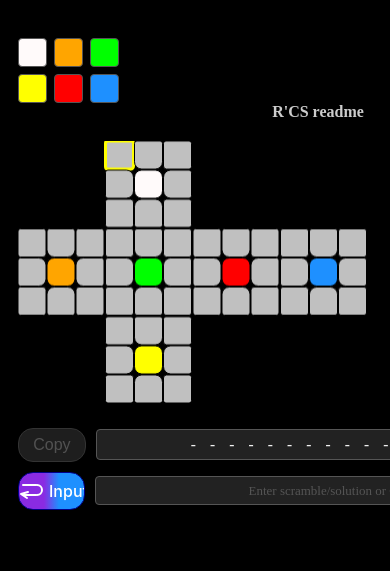
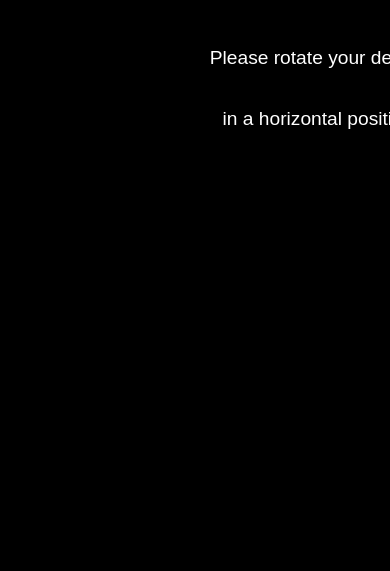
Before and after one commit to vibcatch24/R-CS, a website with bundled scripts: page index.html in a window 390 px wide. Shown: the top 571 px of the page. Built offline with nearby package versions, Linux system fonts and the light colour scheme.

Commit message:
Smartphone horizontal mode

```diff
--- a/Impasto.js
+++ b/Impasto.js
@@ -3,8 +3,7 @@ import * as CubeDefs from './cubeConstants.js'
 import { CubeState } from './CubeState.js'
 import { drawLayout, setOnLogoLoadCallback, setupLayoutEnvironment } from './Layout.js'
 
-const isMobile = window.innerWidth < 600
-const CANVAS_WIDTH_CONFIG = isMobile ? window.innerWidth - 40 : 600
+const CANVAS_WIDTH_CONFIG = 600
 const CUBE_DIMENSION_CONFIG = 3
 const M_FOR_CLICK_DETECTION = CANVAS_WIDTH_CONFIG / 4
 const SQUARE_SIZE_FOR_CLICK_DETECTION = Math.floor(M_FOR_CLICK_DETECTION / CUBE_DIMENSION_CONFIG)
--- a/index.html
+++ b/index.html
@@ -11,6 +11,13 @@
     <script type="module" src="./Impasto.js" defer></script>
 </head>
 <body>
+  <div id="rotate-device-message">
+    <p>Please rotate your device</p>
+    <p>in a horizontal position</p>
+  </div>
+
+  <div class="tool-container">
+    </div>
     <div class="tool-container">
 
       <div id="controls">
--- a/style.css
+++ b/style.css
@@ -288,37 +288,28 @@ h1.title-header:hover {
 	transform: translateY(1px);
 }
 
-@media (max-width: 600px) {
-	body {
+#rotate-device-message {
+	display: none;
+	top: 0;
+	left: 0;
+	width: 100%;
+	height: 100%;
+	background-color: #000;
+	color: #fff;
+	text-align: center;
+	font-size: 1.2em;
+	z-index: 100;
+}
+
+@media screen and (max-width: 600px) and (orientation: portrait) {
+	#rotate-device-message {
+		display: flex;
 		flex-direction: column;
-		padding: 10px;
+		justify-content: center;
+		align-items: center;
 	}
 
-	#controls {
-		position: static;
-		width: 100%;
-		order: 2;
-		margin-top: 20px;
-		justify-content: center;
-		gap: 20px;
-	}
-
-	#cube-container {
-		order: 1;
-	}
-
-	h1.title-header {
-		position: static;
-		text-align: center;
-		margin-bottom: 20px;
-	}
-
-	#position-code-container {
-		order: 3;
-	}
-
-	.code-field {
-		width: 100%;
-		box-sizing: border-box;
+	.tool-container {
+		display: none;
 	}
 }
```
